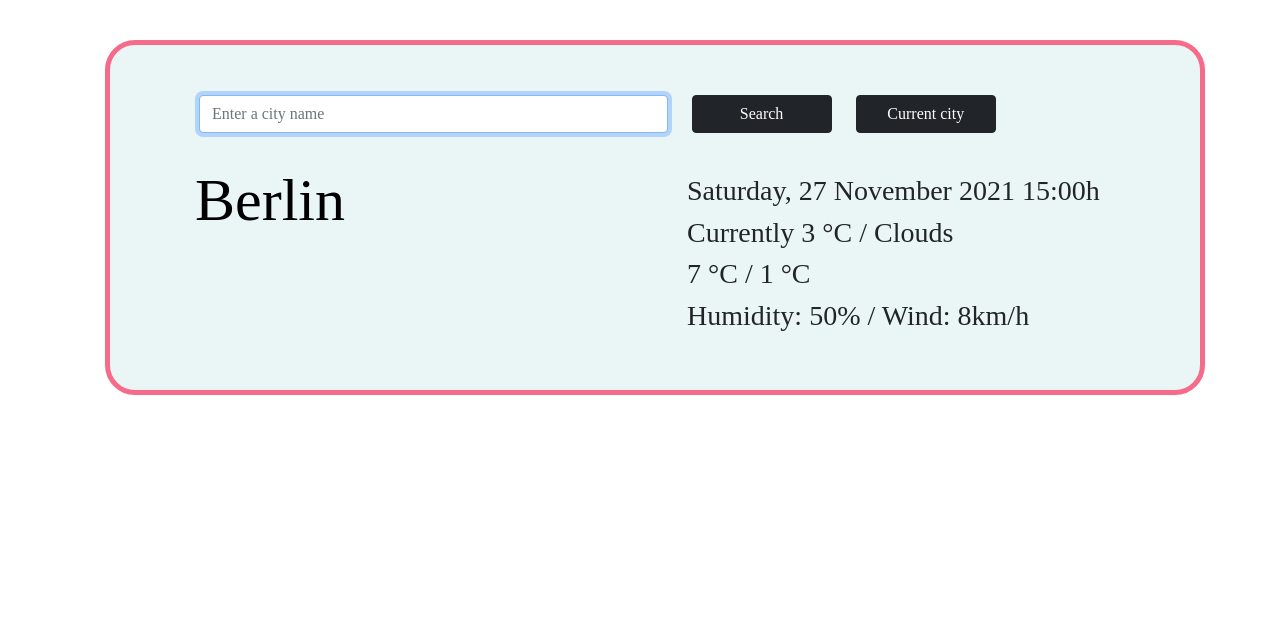
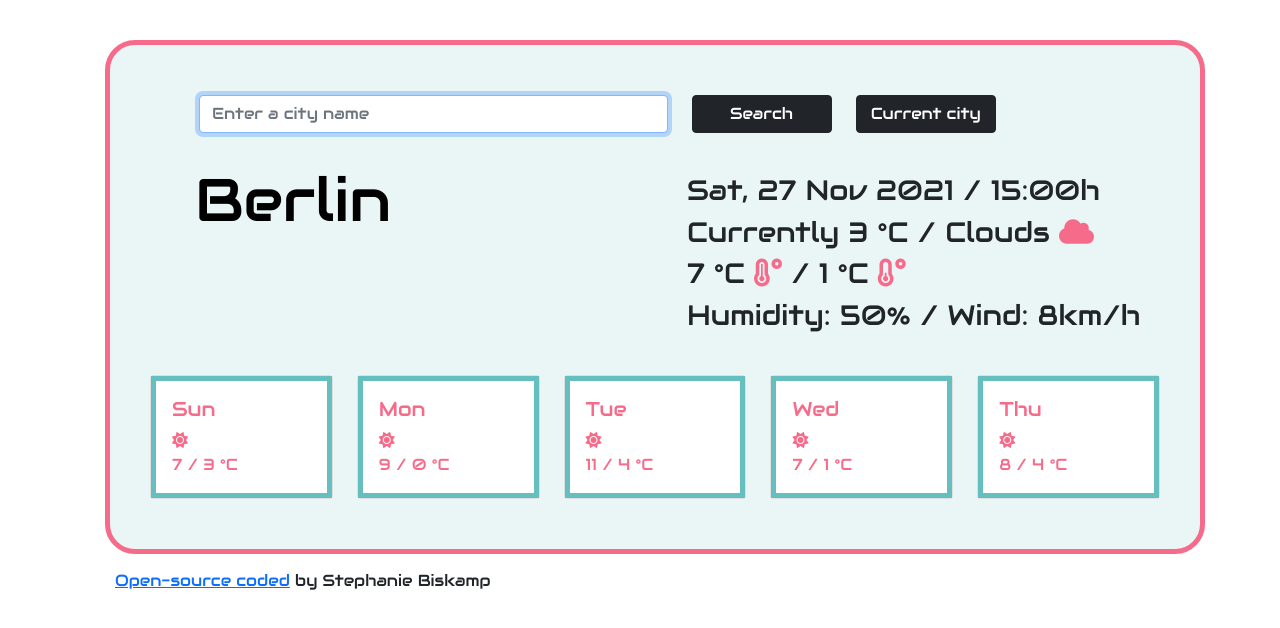
Before and after one commit to stebiskamp/weather-react-app-stephanie-biskamp, a React (Create React App) app: page / in a window 1280 px wide. Shown: the top 628 px of the page. Built offline with nearby package versions, Linux system fonts and the light colour scheme.

Commit message:
Add component Forecast, include footer in "App.js" and improve css file

```diff
--- a/public/index.html
+++ b/public/index.html
@@ -24,6 +24,16 @@
       work correctly both with client-side routing and a non-root public URL.
       Learn how to configure a non-root public URL by running `npm run build`.
     -->
+    <link rel="preconnect" href="https://fonts.googleapis.com" />
+    <link rel="preconnect" href="https://fonts.gstatic.com" crossorigin />
+    <link
+      href="https://fonts.googleapis.com/css2?family=Audiowide&display=swap"
+      rel="stylesheet"
+    />
+    <script
+      src="https://kit.fontawesome.com/59841f9d78.js"
+      crossorigin="anonymous"
+    ></script>
     <title>React App</title>
   </head>
   <body>
--- a/src/App.css
+++ b/src/App.css
@@ -35,16 +35,8 @@ h3.humidity-wind {
   padding: 50px 40px;
 }
 
-.btn {
-  width: 140px;
-}
-
 .description {
   text-transform: capitalize;
-}
-
-.row .weather {
-  padding: 40px 50px 0 50px;
 }
 
 .card-body {
@@ -66,3 +58,7 @@ h3.humidity-wind {
   margin: 40px auto;
   font-family: "Audiowide", cursive;
 }
+
+.Weather {
+  padding-bottom: 35px;
+}
--- a/src/App.js
+++ b/src/App.js
@@ -1,6 +1,8 @@
 import SearchEngine from "./SearchEngine";
 import Weather from "./Weather";
+import Forecast from "./Forecast";
 import "./App.css";
+import "bootstrap/dist/css/bootstrap.css";
 
 function App() {
   return (
@@ -9,8 +11,25 @@ function App() {
         <div className="App">
           <SearchEngine />
           <Weather />
+          <div className="row">
+            <Forecast day="Sun" tempMax={7} tempMin={3} />
+            <Forecast day="Mon" tempMax={9} tempMin={0} />
+            <Forecast day="Tue" tempMax={11} tempMin={4} />
+            <Forecast day="Wed" tempMax={7} tempMin={1} />
+            <Forecast day="Thu" tempMax={8} tempMin={4} />
+          </div>
         </div>
       </div>
+      <footer>
+        <a
+          href="https://github.com/stebiskamp/Weather-Project-Stebiskamp"
+          target="_blank"
+          rel="noreferrer"
+        >
+          Open-source coded
+        </a>{" "}
+        by Stephanie Biskamp
+      </footer>
     </div>
   );
 }
--- /dev/null
+++ b/src/Forecast.js
@@ -0,0 +1,18 @@
+import React from "react";
+import "bootstrap/dist/css/bootstrap.css";
+
+export default function Forecast(props) {
+  return (
+    <div className="col Forecast">
+      <div className="card">
+        <div className="card-body">
+          <h5 className="card-title">{props.day}</h5>
+          <i className="fas fa-sun"></i>
+          <p className="card-text">
+            {props.tempMax} / {props.tempMin} °C
+          </p>
+        </div>
+      </div>
+    </div>
+  );
+}
--- a/src/Weather.js
+++ b/src/Weather.js
@@ -3,6 +3,7 @@ import "bootstrap/dist/css/bootstrap.css";
 
 export default function Weather() {
   return (
+    <div className="Weather">
       <div className="row">
         <div className="col-6">
           <h1 className="header">Berlin</h1>
@@ -11,7 +12,7 @@ export default function Weather() {
           <div className="row">
             <div className="col-12">
               <h3 className="current-day">
-              <span> Saturday, 27 November 2021 </span>15:00h
+                <span> Sat, 27 Nov 2021 / </span>15:00h
               </h3>
             </div>
           </div>
@@ -19,16 +20,15 @@ export default function Weather() {
             <div className="col-12">
               <h3>
                 Currently <span>3</span> °C /
-              <span className="description"> Clouds</span>
-              <i className="fas fa-sun"></i>
+                <span className="description"> Clouds </span>
+                <i className="fas fa-cloud"></i>
               </h3>
             </div>
           </div>
           <div className="col-12">
             <h3>
-            <span>7</span> °C
-            <i className="fas fa-temperature-high"></i> / <span>1</span> °C
-            <i className="fas fa-temperature-low"></i>
+              <span>7</span> °C <i className="fas fa-temperature-high"></i> /{" "}
+              <span>1</span> °C <i className="fas fa-temperature-low"></i>
             </h3>
           </div>
           <div className="col-12">
@@ -39,5 +39,6 @@ export default function Weather() {
           </div>
         </div>
       </div>
+    </div>
   );
 }
```
Lines whose indentation alone changed are shown as unchanged.
